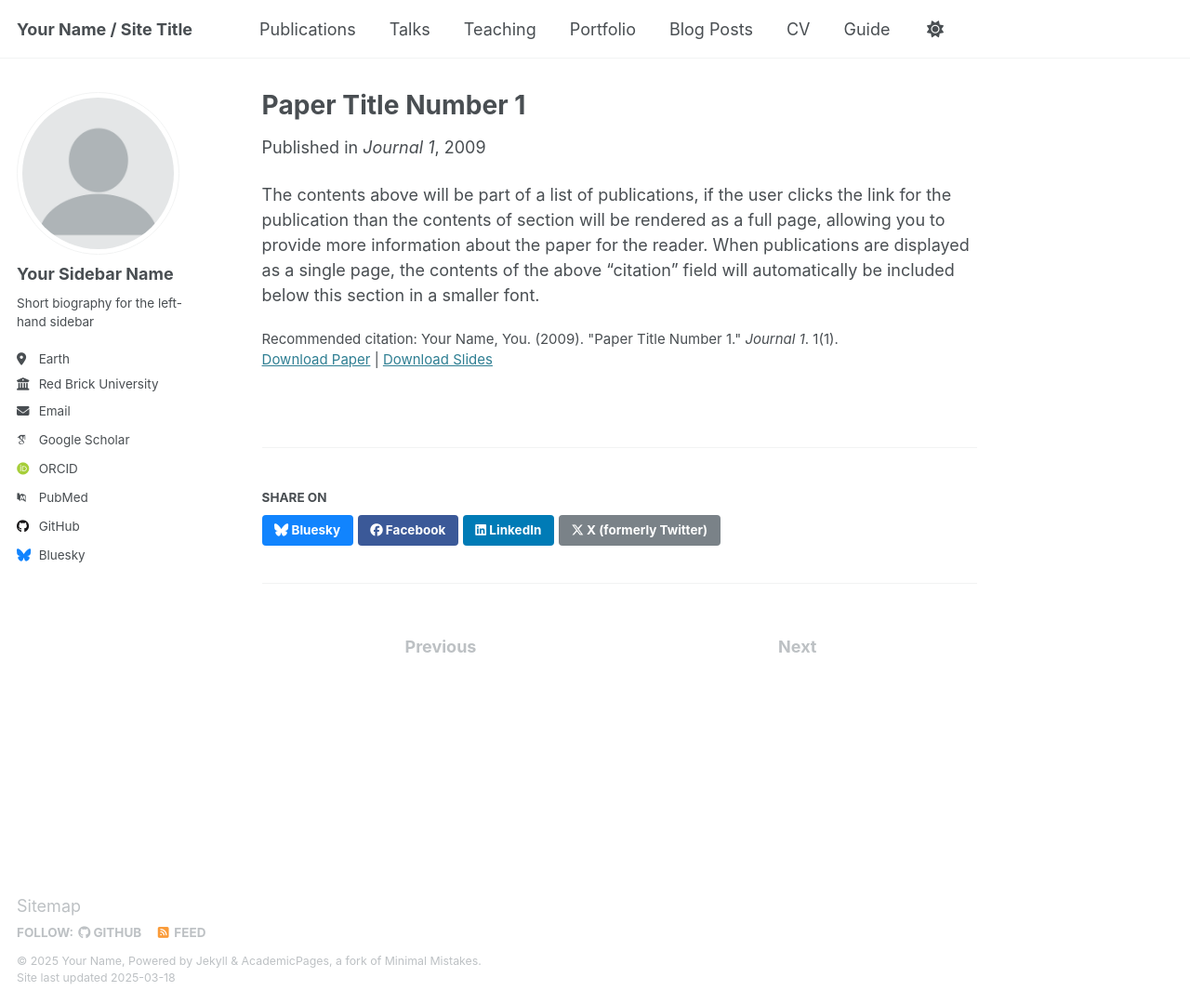
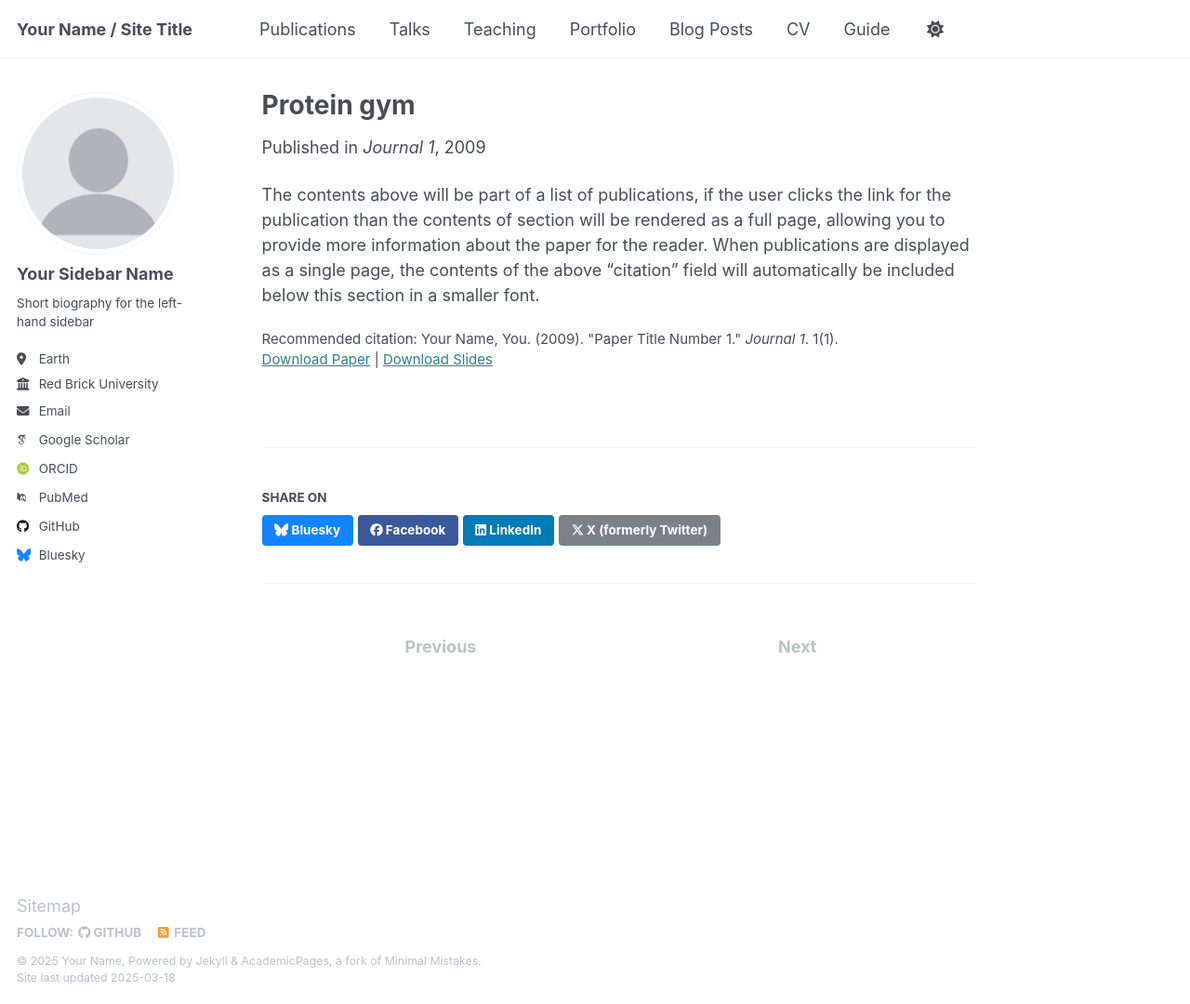
Before and after one commit to Yiming-Wange/yiming-wange.github.io, a Jekyll site: the page built from _publications/2009-10-01-paper-title-number-1.md, in a window 1280 px wide and 1080 px high. Shown: the whole window at 93% size. Built offline with Jekyll 4.4.1, drawn with Linux system fonts in a browser that asks for light colours; some web fonts are replaced.

Commit message:
Update 2009-10-01-paper-title-number-1.md

```diff
--- a/_publications/2009-10-01-paper-title-number-1.md
+++ b/_publications/2009-10-01-paper-title-number-1.md
@@ -1,5 +1,5 @@
 ---
-title: "Paper Title Number 1"
+title: "Protein gym"
 collection: publications
 category: manuscripts
 permalink: /publication/2009-10-01-paper-title-number-1
```
